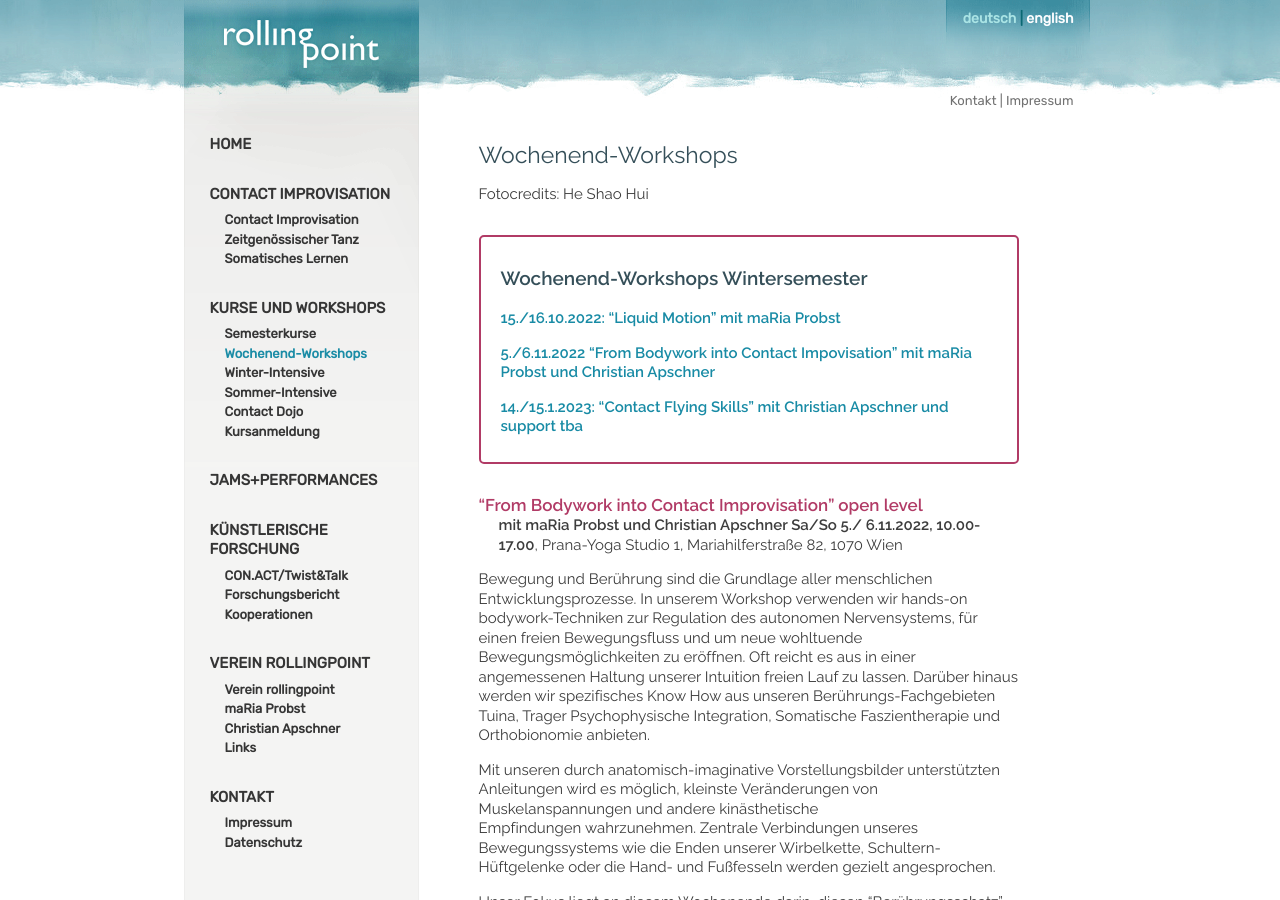
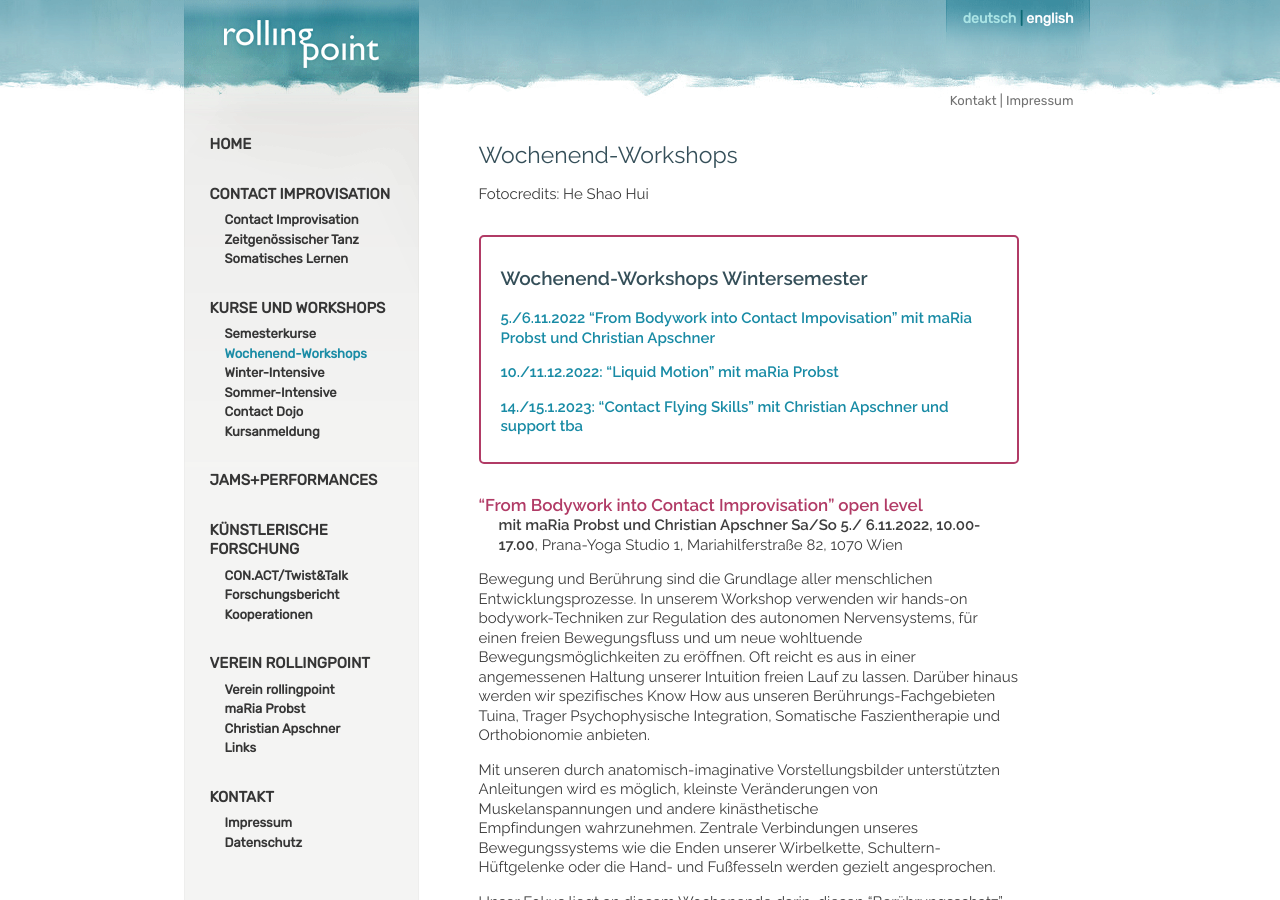
Before and after one commit to manulari/rollingpointat, a Jekyll site: the page built from _pages_de/workshops.md, in a window 1280 px wide and 900 px high. Built offline with Jekyll 4.4.1, drawn with Linux system fonts in a browser that asks for light colours; comment, search, counter and statistics services are not loaded.

Commit message:
Update page (de) “workshops”

```diff
--- a/_pages_de/workshops.md
+++ b/_pages_de/workshops.md
@@ -8,9 +8,11 @@ Fotocredits: He Shao Hui
 
 > ### Wochenend-Workshops Wintersemester
 >
-> **[15./16.10.2022: "Liquid Motion" mit maRia Probst](#liquid)**
+>
 >
 > **[5./6.11.2022 "From Bodywork into Contact Impovisation" mit maRia Probst und Christian Apschner](#bodywork)**
+>
+> **[10./11.12.2022: "Liquid Motion" mit maRia Probst](#liquid)**
 >
 > **[14./15.1.2023: "Contact Flying Skills" mit Christian Apschner und support tba](#flying)**
 >
@@ -28,8 +30,6 @@ Bewegung und Berührung sind die Grundlage aller menschlichen Entwicklungsproze
 Mit unseren durch anatomisch-imaginative Vorstellungsbilder unterstützten Anleitungen wird es möglich, kleinste Veränderungen von Muskelanspannungen und andere kinästhetische Empfindungen wahrzunehmen. Zentrale Verbindungen unseres Bewegungssystems wie die Enden unserer Wirbelkette, Schultern-Hüftgelenke oder die Hand- und Fußfesseln werden gezielt angesprochen.
 
 Unser Fokus liegt an diesem Wochenende darin, diesen "Berührungsschatz" im Sinne von Bewegungsvielfalt, Bewegungsqualität und angemessenen Einsatz von Energie und Kraft zu heben, um ihn in unsere tänzerischen Beziehungen sowohl in der Contact Improvisation wie auch in der freien Improvisation einfließen zu lassen.  In der Contact Improvisation begegnen wir unseren TanzpartnerInnen in Form eines nonverbalen Dialogs und in diversen Übungssettings lernen wir, Bewegung im Kontakt körpergerecht und im Zusammenspiel mit den physikalischen Gesetzmäßigkeiten zu gestalten.
-
-
 
 <div class="named-anchor" id="liquid"></div>
 
```
